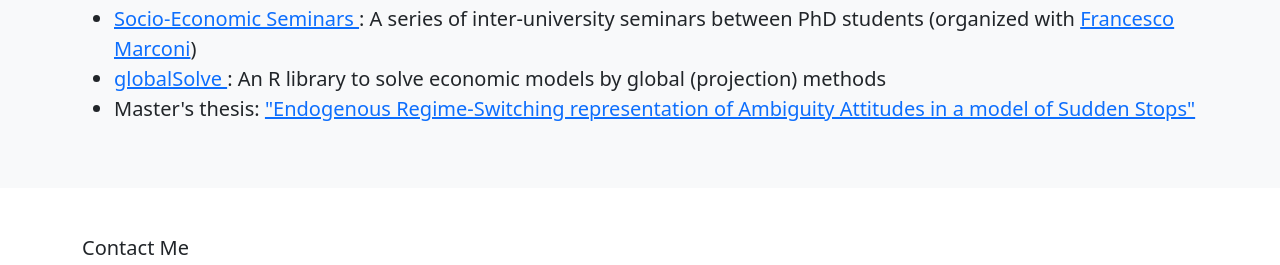
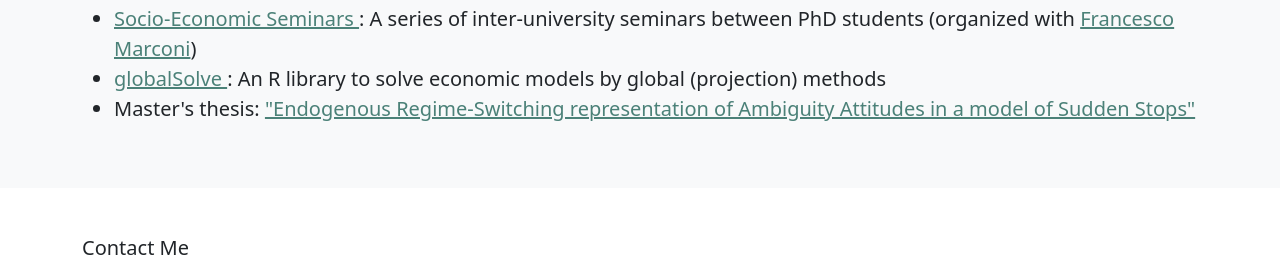
Before and after one commit to andrea-fratini/andrea-fratini.github.io, a plain HTML site: page index.html in a window 1280 px wide. Shown: the part 502-767 px from the top of the page. Drawn offline with nearby package versions, Linux system fonts and the light colour scheme.

Commit message:
Update index.html

```diff
--- a/index.html
+++ b/index.html
@@ -93,11 +93,11 @@
     <div class="container">
         <h2>Projects and past works</h2>
         <ul class="list">
-            <li style="font-size:20px"><a href="https://drive.google.com/drive/folders/1jiO1VQzeFj0JI898NYdbCEwM0wZJkeQ9?usp=drive_link" target="_blank" rel="noopener noreferrer">Socio-Economic Seminars </a> : A series of inter-university seminars between PhD students (organized with <a href="https://phd.uniroma1.it/web/FRANCESCO-MARCONI_nP1709868_EN.aspx" target="_blank" rel="noopener noreferrer">Francesco Marconi</a>)</li>
-            <li style="font-size:20px"><a href="https://github.com/andrea-fratini/globalSolve" target="_blank" rel="noopener noreferrer">globalSolve </a> : An R library to solve economic models by global (projection) methods</li>
+            <li style="font-size:20px"><a href="https://drive.google.com/drive/folders/1jiO1VQzeFj0JI898NYdbCEwM0wZJkeQ9?usp=drive_link"  style="color:#4b8178" target="_blank" rel="noopener noreferrer">Socio-Economic Seminars </a> : A series of inter-university seminars between PhD students (organized with <a href="https://phd.uniroma1.it/web/FRANCESCO-MARCONI_nP1709868_EN.aspx"  style="color:#4b8178" target="_blank" rel="noopener noreferrer">Francesco Marconi</a>)</li>
+            <li style="font-size:20px"><a href="https://github.com/andrea-fratini/globalSolve"  style="color:#4b8178" target="_blank" rel="noopener noreferrer">globalSolve </a> : An R library to solve economic models by global (projection) methods</li>
             <!-- <li style="font-size:20px"><a href="LINKREPOSITORY" target="_blank" rel="noopener noreferrer">globalSolve: An R library to solve economic models by global methods</a></li> -->
             <!-- <li style="font-size:20px">Master's thesis: "Endogenous Regime-Switching representation of Ambiguity Attitudes in a model of Sudden Stops"</li> -->
-            <li style="font-size:20px">Master's thesis: <a href="https://drive.google.com/file/d/1JLzjnlu08j0-IueSCJyH--CWzXjejU8M/view?usp=sharing" target="_blank" rel="noopener noreferrer">"Endogenous Regime-Switching representation of Ambiguity Attitudes in a model of Sudden Stops"</a></li>
+            <li style="font-size:20px">Master's thesis: <a href="https://drive.google.com/file/d/1JLzjnlu08j0-IueSCJyH--CWzXjejU8M/view?usp=sharing"  style="color:#4b8178" target="_blank" rel="noopener noreferrer">"Endogenous Regime-Switching representation of Ambiguity Attitudes in a model of Sudden Stops"</a></li>
         </ul>
     </div>
 </section>
```
